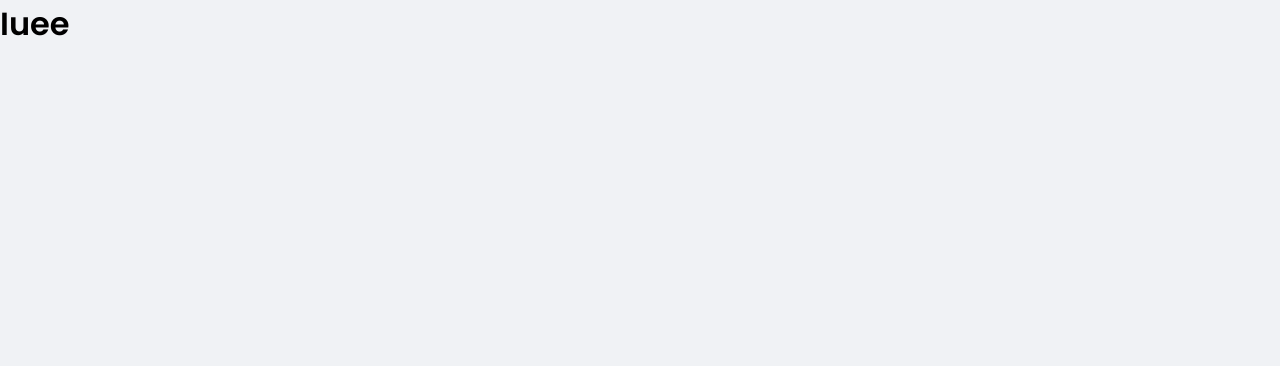
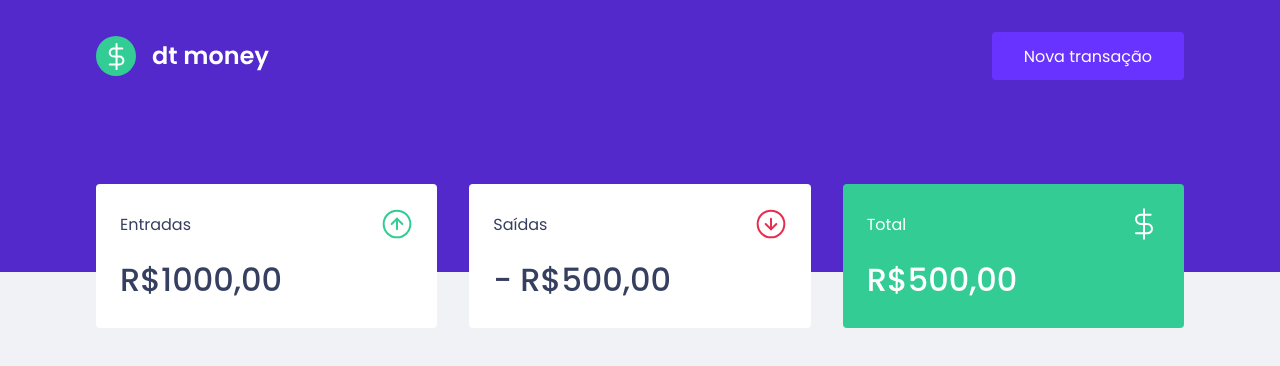
Before and after one commit to esterfania/dtmoney, a React (Create React App) app: page / in a window 1280 px wide. Shown: the top 366 px of the page. Built offline with nearby package versions, Linux system fonts and the light colour scheme.

Commit message:
add summary component

```diff
--- a/public/index.html
+++ b/public/index.html
@@ -7,7 +7,7 @@
         <meta name="viewport" content="width=device-width, initial-scale=1" />
         <title>dtmoney</title>
         <link
-            href="https://fonts.googleapis.com/css2?family=Poppins:wght@400;600&display=swap"
+            href="https://fonts.googleapis.com/css2?family=Poppins:wght@400;500;600&display=swap"
             rel="stylesheet"
         />
     </head>
--- a/src/App.tsx
+++ b/src/App.tsx
@@ -1,11 +1,13 @@
-import React from "react";
+import { Dashboard } from "./components/Dashboard";
+import { Header } from "./components/Header";
 import { GlobalStyle } from "./styles/global";
 
 export function App() {
     return (
-        <div className="App">
+        <>
+            <Header />
+            <Dashboard />
             <GlobalStyle />
-            <h1>Iuee</h1>
-        </div>
+        </>
     );
 }
--- /dev/null
+++ b/src/components/Dashboard/index.tsx
@@ -0,0 +1,9 @@
+import { Summary } from "../Summary";
+import { Container } from "./styles";
+export function Dashboard() {
+    return (
+        <Container>
+            <Summary />
+        </Container>
+    );
+}
--- /dev/null
+++ b/src/components/Dashboard/styles.ts
@@ -0,0 +1,7 @@
+import styled from "styled-components";
+
+export const Container = styled.main`
+    max-width: 1120px;
+    margin: 0 auto;
+    padding: 2.5rem 1rem;
+`;
--- /dev/null
+++ b/src/components/Header/index.tsx
@@ -0,0 +1,13 @@
+import logoImg from "../../assets/logo.svg";
+import { Container, Content } from "./styles";
+
+export function Header() {
+    return (
+        <Container>
+            <Content>
+                <img src={logoImg} alt="dt money" />
+                <button type="button">Nova transação</button>
+            </Content>
+        </Container>
+    );
+}
--- /dev/null
+++ b/src/components/Header/styles.ts
@@ -0,0 +1,31 @@
+import styled from "styled-components";
+
+export const Container = styled.header`
+    background: var(--blue);
+`;
+
+export const Content = styled.div`
+    max-width: 1120px;
+    margin: 0 auto;
+
+    padding: 2rem 1rem 12rem;
+    display: flex;
+    align-items: center;
+    justify-content: space-between;
+
+    button {
+        font-size: 1rem;
+        color: var(--shape);
+        background: var(--blue-light);
+        border: 0;
+        padding: 0 2rem;
+        border-radius: 0.25rem;
+        height: 3rem;
+
+        transition: filter 0.2s;
+
+        &:hover {
+            filter: brightness(0.9);
+        }
+    }
+`;
--- /dev/null
+++ b/src/components/Summary/index.tsx
@@ -0,0 +1,32 @@
+import { Container } from "./styles";
+import incomeImg from "../../assets/income.svg";
+import outcomeImg from "../../assets/outcome.svg";
+import totalImg from "../../assets/total.svg";
+
+export function Summary() {
+    return (
+        <Container>
+            <div>
+                <header>
+                    <p>Entradas</p>
+                    <img src={incomeImg} alt="Entradas" />
+                </header>
+                <strong>R$1000,00</strong>
+            </div>
+            <div>
+                <header>
+                    <p>Saídas</p>
+                    <img src={outcomeImg} alt="Saídas" />
+                </header>
+                <strong>- R$500,00</strong>
+            </div>
+            <div className="highlight-background">
+                <header>
+                    <p>Total</p>
+                    <img src={totalImg} alt="Total" />
+                </header>
+                <strong>R$500,00</strong>
+            </div>
+        </Container>
+    );
+}
--- /dev/null
+++ b/src/components/Summary/styles.ts
@@ -0,0 +1,34 @@
+import styled from "styled-components";
+
+export const Container = styled.div`
+    display: grid;
+    grid-template-columns: repeat(3, 1fr);
+    gap: 2rem;
+    margin-top: -8rem;
+
+    div {
+        background: var(--shape);
+        padding: 1.5rem;
+        border-radius: 0.25rem;
+        color: var(--text-title);
+
+        header {
+            display: flex;
+            align-items: center;
+            justify-content: space-between;
+        }
+
+        strong {
+            display: block;
+            margin-top: 1rem;
+            font-size: 2rem;
+            font-weight: 500;
+            line-height: 3rem;
+        }
+
+        &.highlight-background {
+            background: var(--green);
+            color: var(--shape);
+        }
+    }
+`;
--- a/src/styles/global.ts
+++ b/src/styles/global.ts
@@ -12,6 +12,7 @@ export const GlobalStyle = createGlobalStyle`
      --text-body: #969CB3;
 
      --shape: #FFFFFF;
+     --green: #33CC95;
     }
 
     * {
```
